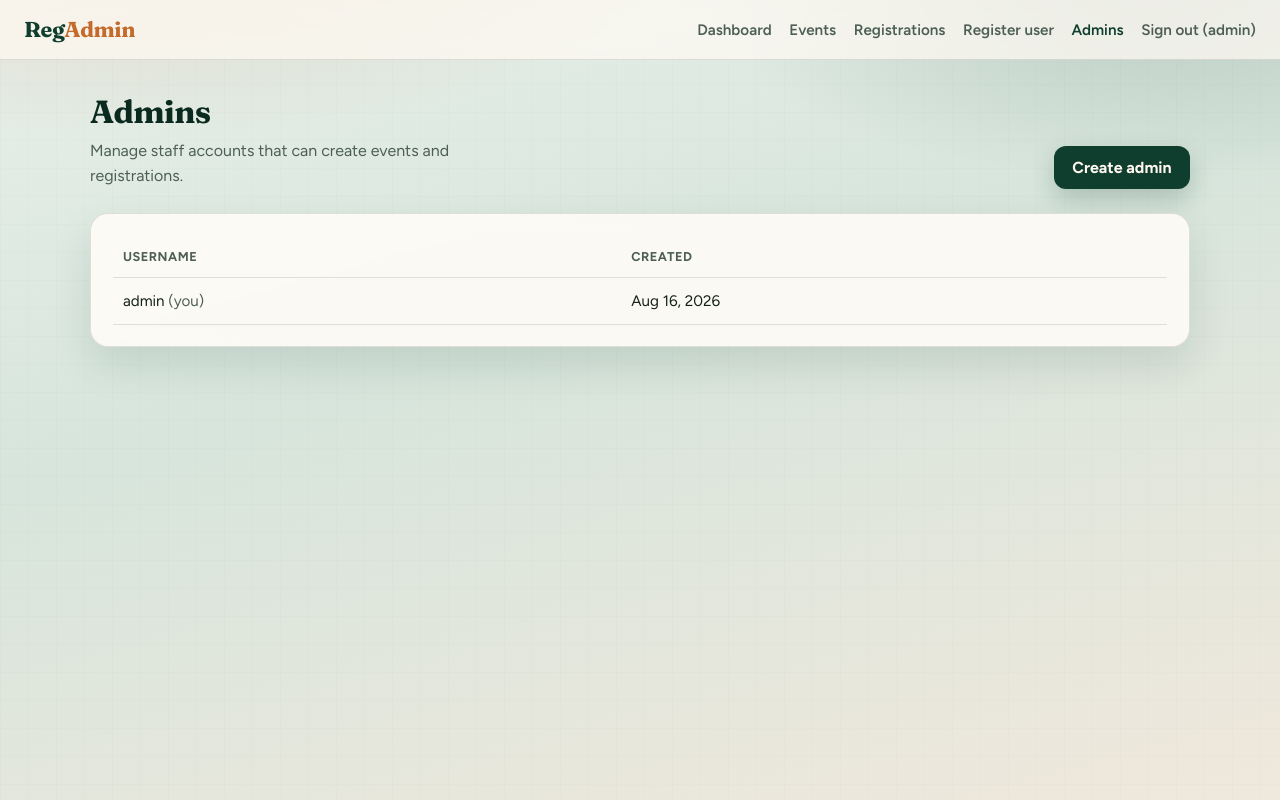
After one commit to ayo2kunle/regadmin, a Flask app: page /auth/admins in a window 1280 px wide. The commit adds this page. Run offline with Flask 3, Linux system fonts and the light colour scheme; a user stored in the database is signed in.

Commit message:
Restrict admin creation to logged-in admins.
Remove public signup links and add an Admins page for creating staff accounts.

Co-authored-by: Cursor <cursoragent@cursor.com>

```diff
--- a/app/routes/auth.py
+++ b/app/routes/auth.py
@@ -28,12 +28,17 @@ def login():
     return render_template("auth/login.html")
 
 
-@auth_bp.route("/register", methods=["GET", "POST"])
-def register_staff():
-    """Create a staff account that can manage events and registrations."""
-    if current_user.is_authenticated:
-        return redirect(url_for("main.dashboard"))
+@auth_bp.route("/admins")
+@login_required
+def list_admins():
+    admins = User.query.order_by(User.created_at.asc()).all()
+    return render_template("auth/admins.html", admins=admins)
 
+
+@auth_bp.route("/admins/new", methods=["GET", "POST"])
+@login_required
+def create_admin():
+    """Logged-in admins can create additional admin accounts."""
     if request.method == "POST":
         username = (request.form.get("username") or "").strip()
         password = request.form.get("password") or ""
@@ -54,11 +59,17 @@ def register_staff():
             user.set_password(password)
             db.session.add(user)
             db.session.commit()
-            login_user(user)
-            flash("Account created. You can manage events and registrations.", "success")
-            return redirect(url_for("main.dashboard"))
+            flash(f'Admin "{username}" created.', "success")
+            return redirect(url_for("auth.list_admins"))
 
-    return render_template("auth/register.html")
+    return render_template("auth/create_admin.html")
+
+
+@auth_bp.route("/register", methods=["GET", "POST"])
+def register_disabled():
+    """Public signup is disabled; only logged-in admins can create accounts."""
+    flash("Public account creation is disabled. Ask an admin to create your account.", "warning")
+    return redirect(url_for("auth.login"))
 
 
 @auth_bp.route("/logout")
--- /dev/null
+++ b/app/templates/auth/admins.html
@@ -0,0 +1,41 @@
+{% extends "base.html" %}
+{% block title %}Admins — RegAdmin{% endblock %}
+{% block content %}
+<div class="page-header">
+  <div>
+    <h1>Admins</h1>
+    <p>Manage staff accounts that can create events and registrations.</p>
+  </div>
+  <a class="btn btn-primary" href="{{ url_for('auth.create_admin') }}">Create admin</a>
+</div>
+
+<section class="panel">
+  {% if admins %}
+    <div class="table-wrap">
+      <table>
+        <thead>
+          <tr>
+            <th>Username</th>
+            <th>Created</th>
+          </tr>
+        </thead>
+        <tbody>
+          {% for admin in admins %}
+            <tr>
+              <td>
+                {{ admin.username }}
+                {% if admin.id == current_user.id %}
+                  <span class="muted">(you)</span>
+                {% endif %}
+              </td>
+              <td>{{ admin.created_at.strftime("%b %d, %Y") }}</td>
+            </tr>
+          {% endfor %}
+        </tbody>
+      </table>
+    </div>
+  {% else %}
+    <p class="empty">No admin accounts found.</p>
+  {% endif %}
+</section>
+{% endblock %}
--- a/app/templates/auth/login.html
+++ b/app/templates/auth/login.html
@@ -15,7 +15,6 @@
     </label>
     <div class="form-actions">
       <button class="btn btn-primary" type="submit">Sign in</button>
-      <a class="btn btn-ghost" href="{{ url_for('auth.register_staff') }}">Create staff account</a>
     </div>
   </form>
 </div>
--- a/app/templates/base.html
+++ b/app/templates/base.html
@@ -19,10 +19,10 @@
           <a href="{{ url_for('events.list_events') }}" class="{% if request.blueprint == 'events' %}active{% endif %}">Events</a>
           <a href="{{ url_for('registrations.list_registrations') }}" class="{% if request.blueprint == 'registrations' %}active{% endif %}">Registrations</a>
           <a href="{{ url_for('registrations.create_registration') }}">Register user</a>
+          <a href="{{ url_for('auth.list_admins') }}" class="{% if request.endpoint in ['auth.list_admins', 'auth.create_admin'] %}active{% endif %}">Admins</a>
           <a href="{{ url_for('auth.logout') }}">Sign out ({{ current_user.username }})</a>
         {% else %}
           <a href="{{ url_for('auth.login') }}">Sign in</a>
-          <a href="{{ url_for('auth.register_staff') }}">Create staff account</a>
         {% endif %}
       </nav>
     </header>
--- a/app/templates/main/dashboard.html
+++ b/app/templates/main/dashboard.html
@@ -9,6 +9,7 @@
   <div class="hero-actions">
     <a class="btn btn-primary" href="{{ url_for('events.create_event') }}">New event</a>
     <a class="btn btn-accent" href="{{ url_for('registrations.create_registration') }}">Register user</a>
+    <a class="btn btn-ghost" href="{{ url_for('auth.create_admin') }}">Create admin</a>
   </div>
 </div>
 
--- a/app/templates/main/index.html
+++ b/app/templates/main/index.html
@@ -7,7 +7,6 @@
   <p>Sign in to create events, capture venue and date details, and register existing or new members.</p>
   <div class="hero-actions">
     <a class="btn btn-primary" href="{{ url_for('auth.login') }}">Staff sign in</a>
-    <a class="btn btn-ghost" href="{{ url_for('auth.register_staff') }}">Create staff account</a>
   </div>
 </section>
 {% endblock %}
```
Also changed, not shown: app/templates/auth/create_admin.html (added, +31 -0 lines), app/templates/auth/register.html (deleted, +0 -26 lines), README.md.
